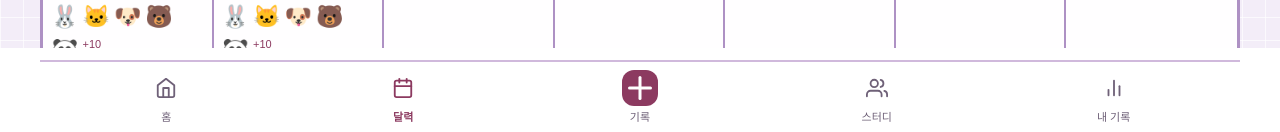
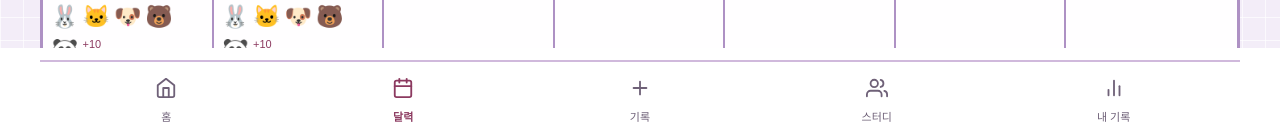
Before and after one commit to DevJamJam/JLPT_Study, a Next.js app: page /preview in a window 1280 px wide. Shown: the part 665-797 px from the top of the page. Built offline with nearby package versions, Linux system fonts and the light colour scheme.

Commit message:
fix: 하단 기록 아이콘의 진한 배경 제거 (#112) (#113)

```diff
--- a/src/components/layout/StudyShell.module.css
+++ b/src/components/layout/StudyShell.module.css
@@ -120,16 +120,6 @@
   width: 22px;
   height: 22px;
 }
-.add .icon {
-  border-radius: 12px;
-  background: var(--primary-strong);
-  color: var(--surface);
-}
-.add .icon svg {
-  width: 36px;
-  height: 36px;
-}
-
 .navButton:disabled {
   opacity: 0.5;
   cursor: default;
--- a/src/components/layout/StudyShell.tsx
+++ b/src/components/layout/StudyShell.tsx
@@ -78,7 +78,7 @@ export function StudyShell({
               <button
                 key={view}
                 type="button"
-                className={`${styles.navButton} ${view === 'add' ? styles.add : ''}`}
+                className={styles.navButton}
                 aria-current={view === active ? 'page' : undefined}
                 aria-label={view === 'add' ? addLabel : label}
                 disabled={view !== 'add' && disabledViews.includes(view)}
```
Also changed, not shown: 1 other file (tests, documents, lock files or other folders).
